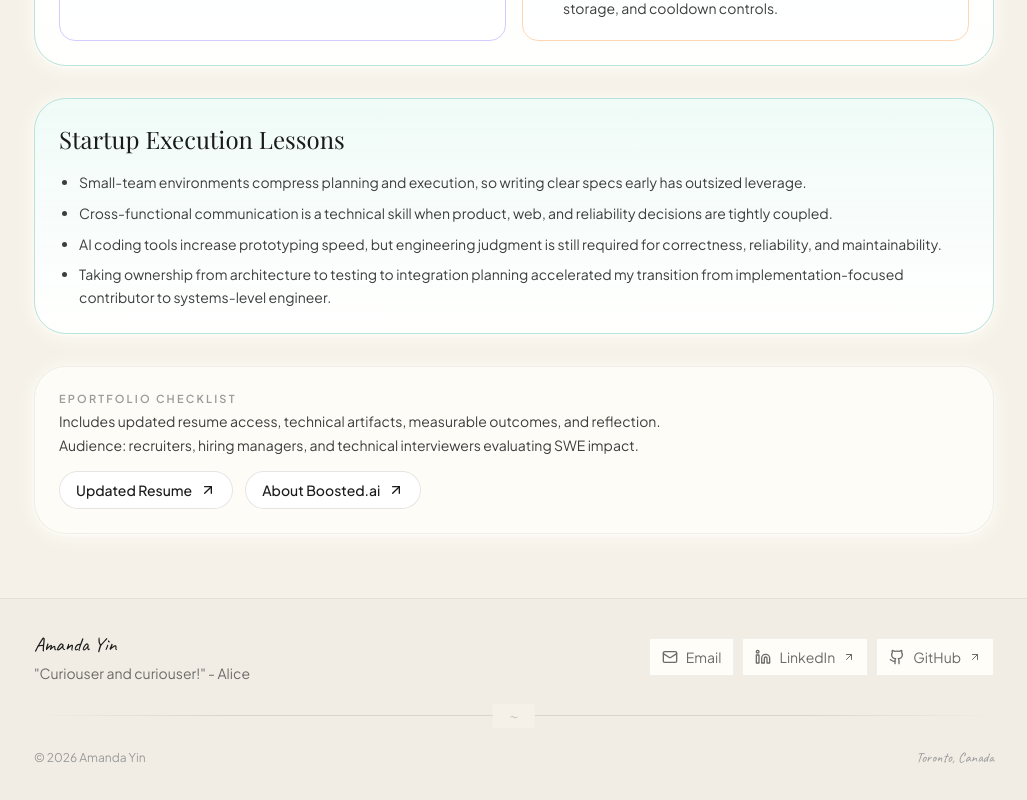
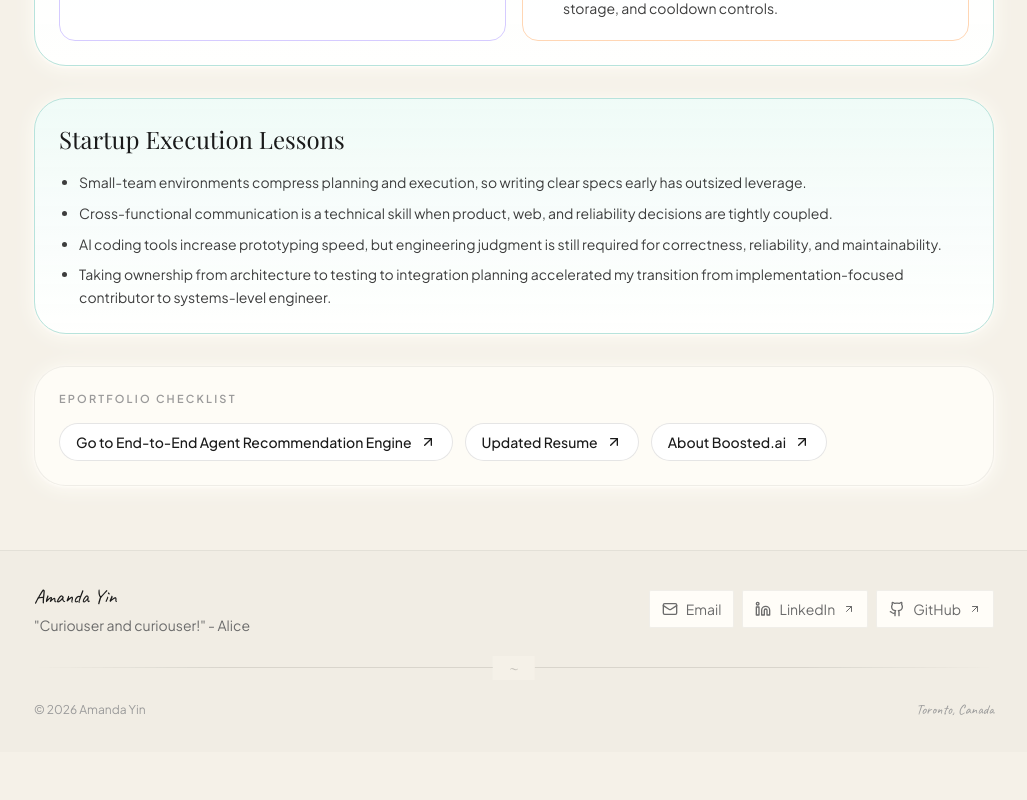
Before and after one commit to amanda-yin-x/amanda-yin-x.github.io, a Next.js app: page /experience/boosted-ai in a window 1280 px wide. Shown: the part 2188-2988 px from the top of the page, without its empty margins (126-1153 px from the left). After the commit the page ends 2940 px from the top, so only its background shows below. Built offline with nearby package versions, Linux system fonts and the light colour scheme; a web font is replaced by a local one.

Commit message:
Remove checklist text and add jump link to recommender section

```diff
--- a/app/experience/boosted-ai/page.tsx
+++ b/app/experience/boosted-ai/page.tsx
@@ -183,7 +183,10 @@ export default function BoostedAiExperiencePage() {
             </div>
           </section>
 
-          <section className="space-y-4 rounded-[2rem] border border-[#b7e3dc] bg-[linear-gradient(180deg,_rgba(239,252,249,0.9),_rgba(255,255,255,0.95))] p-6 shadow-paper">
+          <section
+            id="agent-recommendation-engine"
+            className="space-y-4 rounded-[2rem] border border-[#b7e3dc] bg-[linear-gradient(180deg,_rgba(239,252,249,0.9),_rgba(255,255,255,0.95))] p-6 shadow-paper"
+          >
             <div className="space-y-2">
               <h2 className="font-serif text-2xl text-ink">
                 End-to-End Agent Recommendation Engine
@@ -293,14 +296,15 @@ export default function BoostedAiExperiencePage() {
               <p className="text-[11px] font-semibold uppercase tracking-[0.2em] text-inkWash">
                 ePortfolio checklist
               </p>
-              <p className="text-sm text-inkLight">
-                Includes updated resume access, technical artifacts, measurable outcomes, and reflection.
-              </p>
-              <p className="text-sm text-inkLight">
-                Audience: recruiters, hiring managers, and technical interviewers evaluating SWE impact.
-              </p>
             </div>
             <div className="flex flex-wrap items-center gap-3">
+              <a
+                href="#agent-recommendation-engine"
+                className="inline-flex items-center gap-2 rounded-full border border-borderDark bg-white px-4 py-2 text-sm font-medium text-ink transition-colors hover:text-tiffany"
+              >
+                Go to End-to-End Agent Recommendation Engine
+                <ArrowUpRight className="h-4 w-4" />
+              </a>
               <a
                 href="/CV_Amanda_Yin_25.pdf"
                 target="_blank"
```
